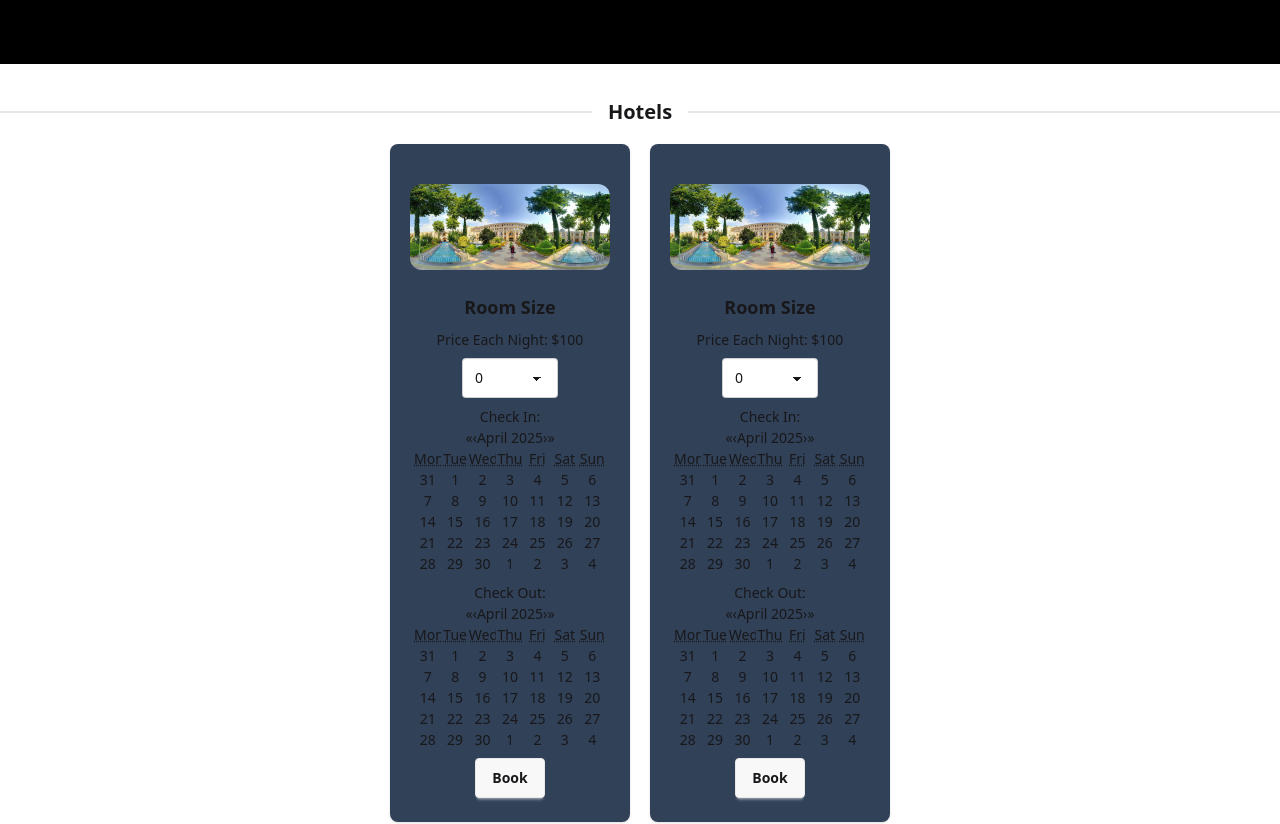
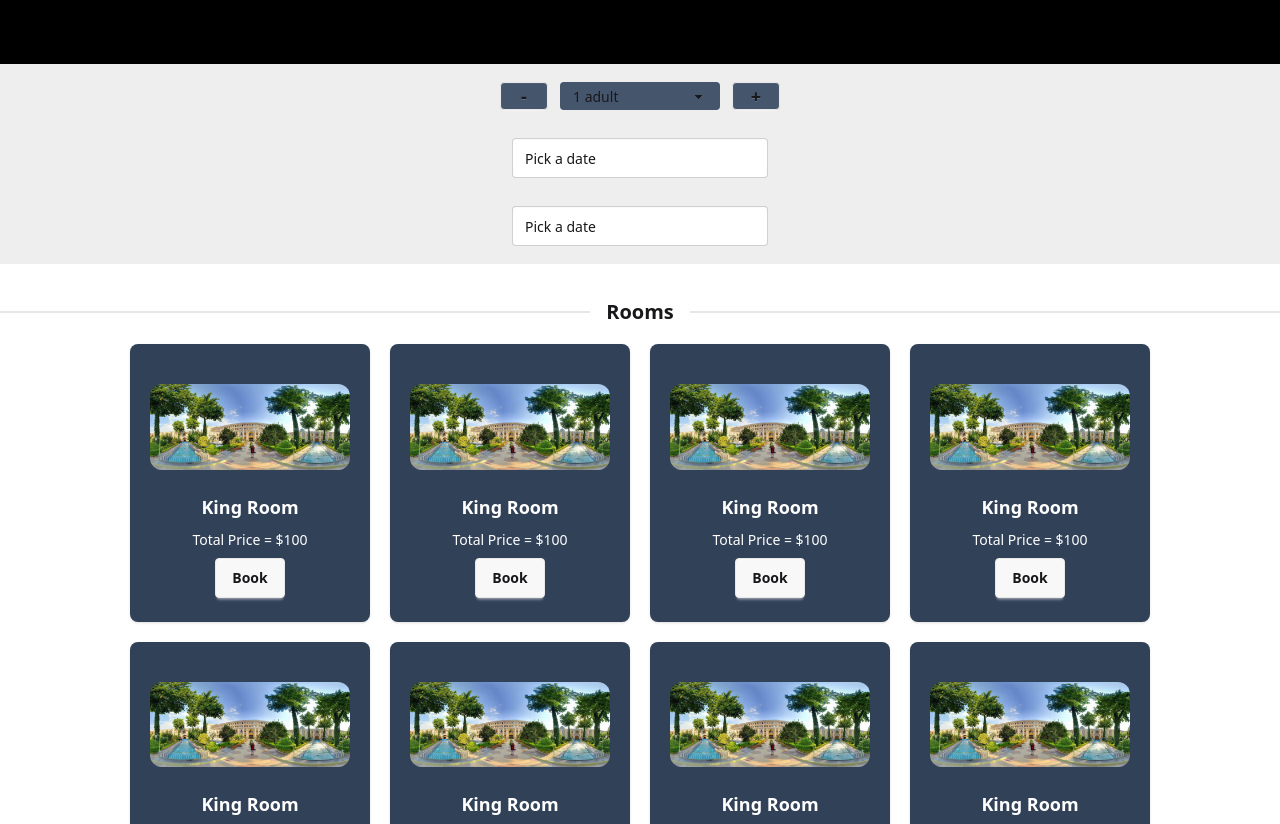
Before and after one commit to 001M4N/Hotel-Booking, a React (Vite) app in the folder hotel-booking/: page / in a window 1280 px wide. Shown: the part 720-1544 px from the top of the page. Built offline with nearby package versions, Linux system fonts and the light colour scheme.

Commit message:
the filter section of the hotel page is done, PropertyCard is waht we use for both hotels and rooms

```diff
--- a/hotel-booking/package.json
+++ b/hotel-booking/package.json
@@ -13,6 +13,7 @@
     "@tailwindcss/vite": "^4.1.3",
     "react": "^19.0.0",
     "react-calendar": "^5.1.0",
+    "react-day-picker": "^9.6.7",
     "react-dom": "^19.0.0"
   },
   "devDependencies": {
--- /dev/null
+++ b/hotel-booking/src/components/Calendar.jsx
@@ -0,0 +1,31 @@
+import { useState } from "react";
+import { DayPicker } from "react-day-picker";
+import "react-day-picker/style.css";
+
+export default function Calendar() {
+  const [date, setDate] = useState(null);
+  return (
+    <div className="w-64 h-7 my-5">
+      <button
+        popoverTarget="rdp-popover"
+        className="input input-border"
+        style={{ anchorName: "--rdp" }}
+      >
+        {date ? date.toLocaleDateString() : "Pick a date"}
+      </button>
+      <div
+        popover="auto"
+        id="rdp-popover"
+        className="dropdown"
+        style={{ positionAnchor: "--rdp" }}
+      >
+        <DayPicker
+          className="react-day-picker"
+          mode="single"
+          selected={date}
+          onSelect={setDate}
+        />
+      </div>
+    </div>
+  );
+}
--- /dev/null
+++ b/hotel-booking/src/components/Filter.jsx
@@ -0,0 +1,12 @@
+import NumInput from "./NumInput";
+import Calendar from "./Calendar";
+
+export default function Filter() {
+  return (
+    <div className="w-full h-50 bg-base-300 flex flex-col justify-center items-center">
+      <NumInput />
+      <Calendar />
+      <Calendar />
+    </div>
+  );
+}
--- a/hotel-booking/src/components/List.jsx
+++ b/hotel-booking/src/components/List.jsx
@@ -1,10 +1,10 @@
-import HotelCard from "./HotelCard";
+import PropertyCard from "./PropertyCard";
 
-function List({ items }) {
+function List({ items, listTitle }) {
   return (
     <div className="my-10">
       <div className="divider divider mb-6">
-        <h2 className="text-xl font-bold text-center">Hotels</h2>
+        <h2 className="text-xl font-bold text-center">{listTitle}</h2>
       </div>
       <div className="justify-center m-5 place-items-center grid gap-5 grid-cols-[repeat(auto-fit,13rem)] sm:grid-cols-[repeat(auto-fit,15rem)]">
         {items}
--- /dev/null
+++ b/hotel-booking/src/components/NumInput.jsx
@@ -0,0 +1,15 @@
+export default function NumInput() {
+  return (
+    <div className="m-2">
+      <button className="btn btn-lg bg-slate-600 h-7 mx-1 w-12">-</button>
+      <select className="select select-ghost bg-slate-600 h-7 mx-2 w-40">
+        <option>1 adult</option>
+        <option>2 adults</option>
+        <option>3 adults</option>
+        <option>4 adults</option>
+        <option>4 adults, 1 Child</option>
+      </select>
+      <button className="btn btn-lg bg-slate-600 h-7 mx-1 w-12">+</button>
+    </div>
+  );
+}
--- a/hotel-booking/src/components/NumberOfPeopleSelector.jsx
+++ /dev/null
@@ -1,12 +0,0 @@
-export default function NumberOfPeopleSelector() {
-  const options = Array(10)
-    .fill()
-    .map((_, index) => <option key={index}>{index}</option>);
-
-  return (
-    <select defaultValue="Pick a color" className="select w-1/2">
-      <option disabled={true}>Number of People</option>
-      {options}
-    </select>
-  );
-}
--- a/hotel-booking/src/components/HotelCard.jsx
+++ b/hotel-booking/src/components/PropertyCard.jsx
@@ -1,7 +1,10 @@
-function HotelCard({
+function PropertyCard({
   cardSize = "w-80 sm:w-80",
   cardColor = "bg-slate-700",
   textColor = "text-white",
+  cardTitle,
+  cardDescription,
+  buttonText,
 }) {
   return (
     <div className={`card ${cardColor} ${cardSize} shadow-sm`}>
@@ -13,14 +16,14 @@ function HotelCard({
         />
       </figure>
       <div className="card-body items-center text-center">
-        <h2 className={`card-title ${textColor}`}>Hotel Tehran</h2>
-        <p className={`${textColor}`}> Price: $100</p>
+        <h2 className={`card-title ${textColor}`}>{cardTitle}</h2>
+        <p className={`${textColor}`}>{cardDescription}</p>
         <div className="card-actions">
-          <button className="btn btn-base-200">Hotel Page</button>
+          <button className="btn btn-base-200">{buttonText}</button>
         </div>
       </div>
     </div>
   );
 }
 
-export default HotelCard;
+export default PropertyCard;
--- a/hotel-booking/src/components/RoomCard.jsx
+++ /dev/null
@@ -1,31 +0,0 @@
-import NumberOfPeopleSelector from "./NumberOfPeopleSelector";
-// import Calendar from "./Calendar";
-import Calendar from "react-calendar";
-
-export default function RoomCard({ cardColor, cardSize, textColor }) {
-  return (
-    <div className={`card ${cardColor} ${cardSize} shadow-sm`}>
-      <figure className="px-5 pt-10">
-        <img
-          src="../../public/assets/placeHolderImage.webp"
-          alt="Hotel Image"
-          className="rounded-xl"
-        />
-      </figure>
-      <div className="card-body items-center text-center">
-        <h2 className={`card-title ${textColor}`}>Room Size</h2>
-        <p className={`${textColor}`}> Price Each Night: $100</p>
-        <NumberOfPeopleSelector />
-        <p className={`${textColor}`}>
-          Check In: <Calendar />
-        </p>
-        <p className={`${textColor}`}>
-          Check Out: <Calendar />
-        </p>
-        <div className="card-actions">
-          <button className="btn btn-base-200">Book</button>
-        </div>
-      </div>
-    </div>
-  );
-}
--- a/hotel-booking/src/pages/Home.jsx
+++ b/hotel-booking/src/pages/Home.jsx
@@ -3,13 +3,20 @@ import SearchBar from "../components/SearchBar";
 import PopularHotels from "../components/PopularHotels";
 import List from "../components/List";
 import Footer from "../components/Footer";
-import HotelCard from "../components/HotelCard";
+import PropertyCard from "../components/PropertyCard";
 
 function Home() {
   const hotels = Array(10)
     .fill()
     .map((_, index) => (
-      <HotelCard key={index} cardSize="w-50 sm:w-60" cardColor="bg-slate-700" />
+      <PropertyCard
+        key={index}
+        cardSize="w-50 sm:w-60"
+        cardColor="bg-slate-700"
+        cardTitle="Hotel"
+        cardDescription="Price = $100"
+        buttonText="Hotel Page"
+      />
     ));
 
   return (
@@ -17,7 +24,7 @@ function Home() {
       <Header />
       <SearchBar />
       <PopularHotels />
-      <List items={hotels} />
+      <List items={hotels} listTitle="Hotels" />
       <Footer />
     </div>
   );
--- a/hotel-booking/src/pages/HotelPage.jsx
+++ b/hotel-booking/src/pages/HotelPage.jsx
@@ -3,13 +3,21 @@ import Footer from "../components/Footer";
 import Hotelbanner from "../components/Hotelbanner";
 import HotelDescription from "../components/HotelDescription";
 import List from "../components/List";
-import RoomCard from "../components/RoomCard";
+import PropertyCard from "../components/PropertyCard";
+import Filter from "../components/Filter";
 
 export default function HotelPage() {
-  const Rooms = Array(2)
+  const Rooms = Array(10)
     .fill()
     .map((_, index) => (
-      <RoomCard key={index} cardSize="w-50 sm:w-60" cardColor="bg-slate-700" />
+      <PropertyCard
+        key={index}
+        cardSize="w-50 sm:w-60"
+        cardColor="bg-slate-700"
+        cardTitle="King Room"
+        cardDescription="Total Price = $100"
+        buttonText="Book"
+      />
     ));
 
   return (
@@ -17,7 +25,8 @@ export default function HotelPage() {
       <Header />
       <Hotelbanner />
       <HotelDescription />
-      <List items={Rooms} />
+      <Filter />
+      <List items={Rooms} listTitle="Rooms" />
       <Footer />
     </>
   );
```
Also changed, not shown: hotel-booking/src/pages/BookingPage.jsx (deleted), 1 other file (tests, documents, lock files or other folders).
